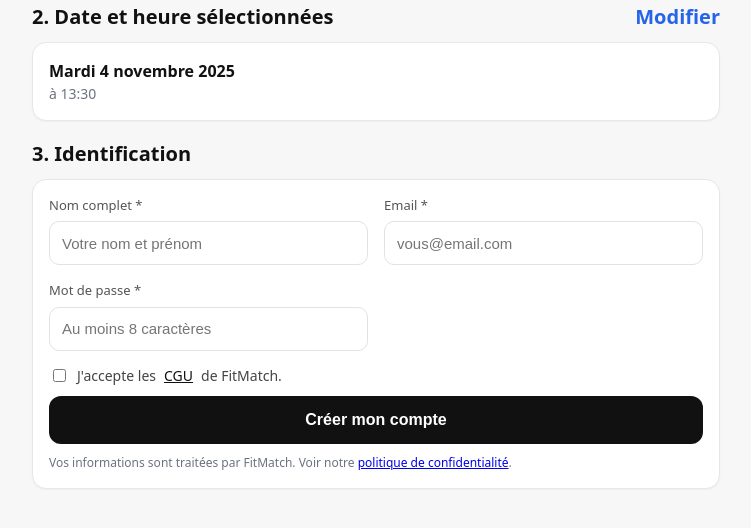
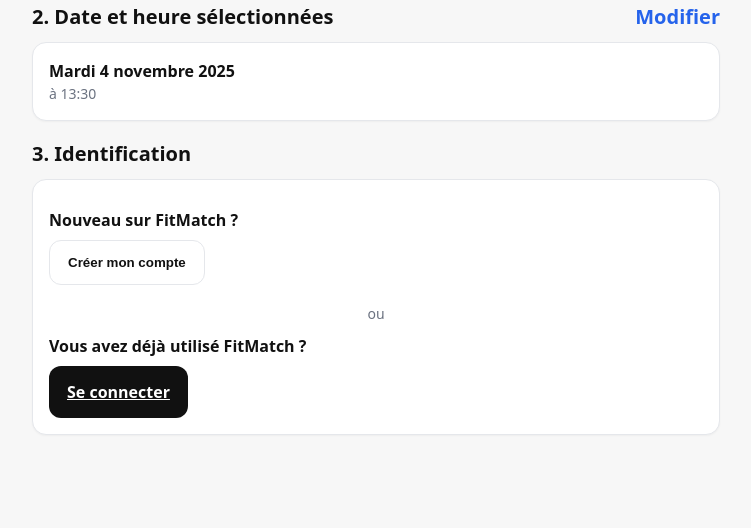
Before and after one commit to aneslucas196-beep/fitmatch, a FastAPI app: page /reservation in a window 1280 px wide. Shown: the part 272-800 px from the top of the page, without its empty margins (264-1015 px from the left). Run offline with FastAPI, Linux system fonts and the light colour scheme; some libraries are stand-ins or nearby versions.

Commit message:
Update the reservation page to show creation options and forms
Modify static/reservation.js and templates/reservation.html to introduce a guest card that displays options for creating an account or logging in, and conditionally renders the signup form and user summary based on authentication status.

Replit-Commit-Author: Agent
Replit-Commit-Session-Id: 86af9be5-036d-42aa-b9b5-f3783155e8d0
Replit-Commit-Checkpoint-Type: full_checkpoint
Replit-Commit-Event-Id: 976937e6-9528-4f21-9b33-da3940e218f6
Replit-Commit-Screenshot-Url: https://storage.googleapis.com/screenshot-production-us-central1/d0c256c5-c056-4a19-9e96-6fdb9485f747/86af9be5-036d-42aa-b9b5-f3783155e8d0/yb35rgy

```diff
--- a/static/reservation.js
+++ b/static/reservation.js
@@ -76,10 +76,12 @@ dlg.addEventListener('cancel', (e)=>{ e.preventDefault(); dlg.close(); });
 // ===== ÉTAPE 3 — IDENTIFICATION =====
 const LS_USER_KEY = 'fitmatch.user';
 const idCard = $('#step-3-identification');
+const guestCard = $('#guestCard');
 const form = $('#signupForm');
 const summary = $('#id-summary');
 const fullNameOut = $('#idFullName');
 const emailOut = $('#idEmail');
+const btnShowSignup = $('#btnShowSignup');
 const btnEdit = $('#btnEdit');
 const btnLogout = $('#btnLogout');
 const btnCreate = $('#btnCreate');
@@ -88,18 +90,26 @@ const btnCreate = $('#btnCreate');
 function renderIdentification(){
   const uRaw = localStorage.getItem(LS_USER_KEY);
   if(!uRaw){
-    // Pas identifié → montrer formulaire
+    // Pas identifié → montrer boutons guest
     summary.classList.add('hidden');
-    form.classList.remove('hidden');
+    form.classList.add('hidden');
+    guestCard.classList.remove('hidden');
     return;
   }
   const user = JSON.parse(uRaw);
   fullNameOut.textContent = user.fullName || '—';
   emailOut.textContent = user.email || '—';
-  // Identifié → cacher formulaire, montrer résumé
+  // Identifié → cacher tout sauf résumé
   form.classList.add('hidden');
+  guestCard.classList.add('hidden');
   summary.classList.remove('hidden');
 }
+
+// Afficher le formulaire au clic sur "Créer mon compte"
+btnShowSignup.addEventListener('click', ()=>{
+  guestCard.classList.add('hidden');
+  form.classList.remove('hidden');
+});
 
 // Fake call API (remplace par ton vrai POST si dispo)
 async function signupViaAPI(payload){
@@ -142,8 +152,8 @@ form.addEventListener('submit', async (e)=>{
 });
 
 btnEdit.addEventListener('click', ()=>{
+  summary.classList.add('hidden');
   form.classList.remove('hidden');
-  summary.classList.add('hidden');
 });
 
 btnLogout.addEventListener('click', ()=>{
--- a/templates/reservation.html
+++ b/templates/reservation.html
@@ -119,8 +119,21 @@
         </div>
       </div>
 
-      <!-- Formulaire (visible si pas encore identifié) -->
-      <form id="signupForm" class="id-form card">
+      <!-- Boutons initiaux -->
+      <div class="card" id="guestCard">
+        <div class="section" style="margin-bottom:8px;font-weight:700">Nouveau sur FitMatch ?</div>
+        <div class="actions" style="margin-bottom:18px">
+          <button class="btn btn-outline" id="btnShowSignup">Créer mon compte</button>
+        </div>
+        <div class="muted small" style="text-align:center;margin:8px 0;">ou</div>
+        <div class="section" style="margin:10px 0 8px;font-weight:700">Vous avez déjà utilisé FitMatch ?</div>
+        <div class="actions">
+          <a class="btn btn-primary" href="/login">Se connecter</a>
+        </div>
+      </div>
+
+      <!-- Formulaire (caché par défaut) -->
+      <form id="signupForm" class="id-form card hidden">
         <div class="grid">
           <div class="field">
             <label for="fullName">Nom complet *</label>
```
Also changed, not shown: 1 other file.
